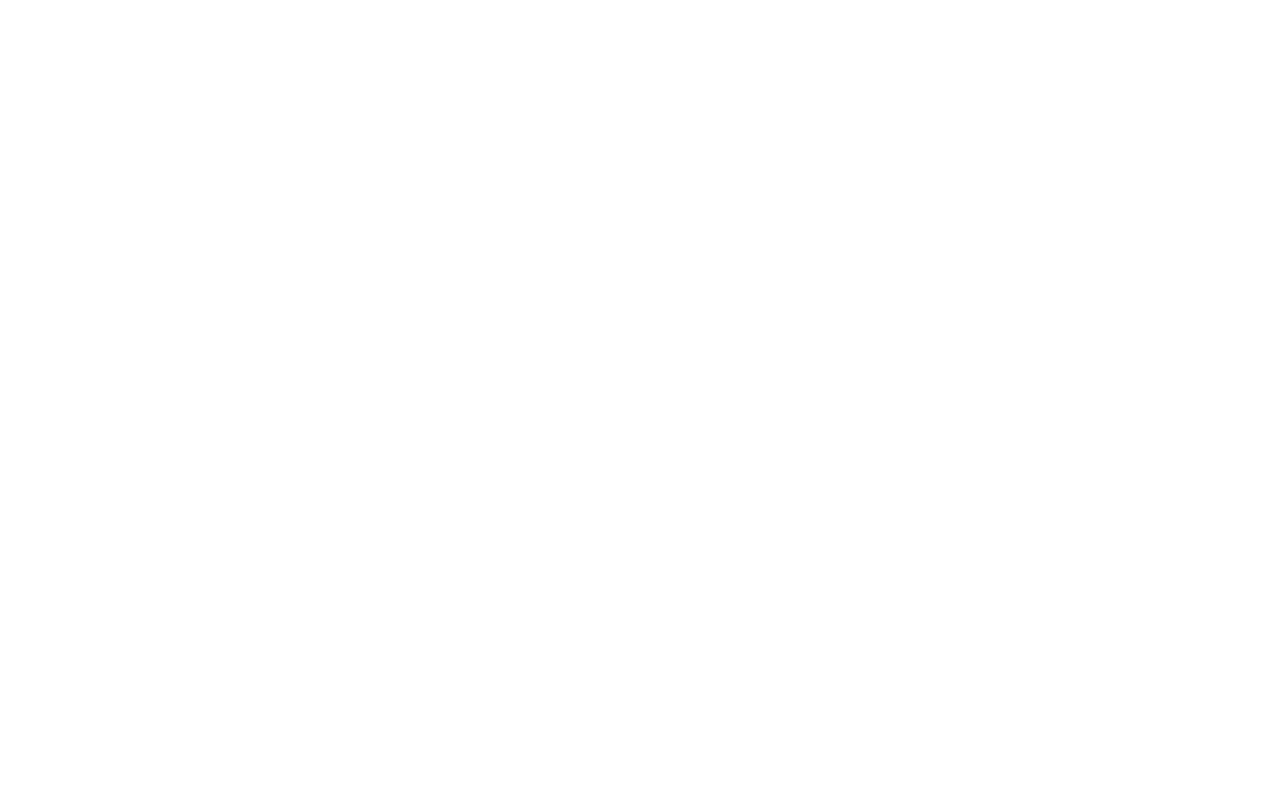
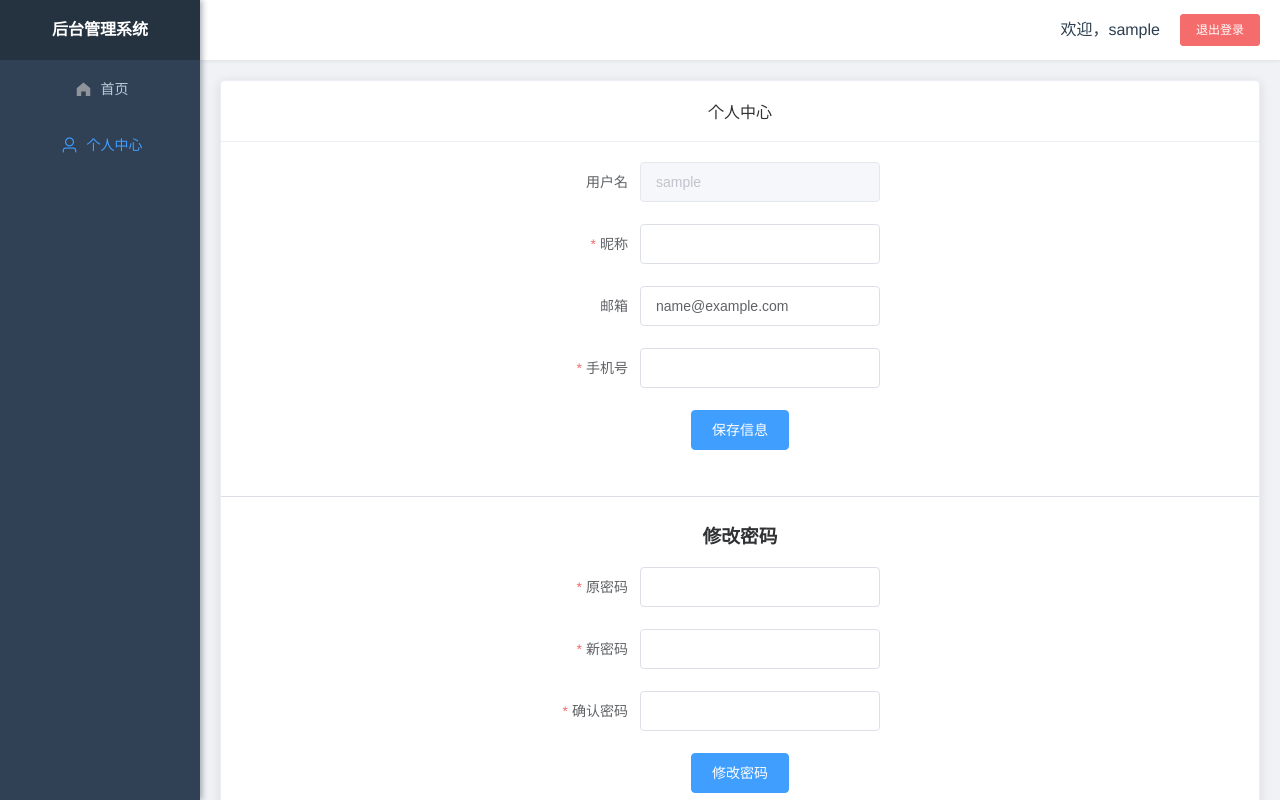
Before and after one commit to SpicaBinary/spica-admin-web, a Vue app: page /profile in a window 1280 px wide. Built offline with nearby package versions, Linux system fonts and the light colour scheme; sample sign-in values are in the browser's storage.

Commit message:
feat: 新增个人中心页面并完善用户、订单接口

```diff
--- a/src/api/order.js
+++ b/src/api/order.js
@@ -6,6 +6,7 @@
     url: "/order/page",
     method: "get",
     params,
+    showLoading: false,
   });
 }
 
--- a/src/components/Layout.vue
+++ b/src/components/Layout.vue
@@ -29,6 +29,11 @@
         <el-menu-item index="/order" v-permission="'order:menu'">
           <i class="el-icon-s-order"></i>
           <span slot="title">订单管理</span>
+        </el-menu-item>
+
+        <el-menu-item index="/profile">
+          <i class="el-icon-user"></i>
+          <span slot="title">个人中心</span>
         </el-menu-item>
       </el-menu>
     </el-aside>
--- a/src/main.js
+++ b/src/main.js
@@ -8,6 +8,8 @@
 import ElementUI from "element-ui";
 // 引入 Element UI 的样式
 import "element-ui/lib/theme-chalk/index.css";
+// Element UI 的样式之后可以再次引入自定义样式，对默认的Element UI 的样式覆盖
+//import xxxx.css
 // 引入自定义权限指令
 import setupPermissionDirective from "@/directives/permission";
 
--- a/src/views/Dashboard.vue
+++ b/src/views/Dashboard.vue
@@ -46,11 +46,11 @@
 
 <style scoped>
 .dashboard {
-  padding: 20px;
+  /* padding: 20px; */
 }
 
 .welcome-card {
-  width: 500px;
-  margin: 50px auto;
+  /* width: 500px;
+  margin: 50px auto; */
 }
 </style>
--- a/src/views/OrderManagement.vue
+++ b/src/views/OrderManagement.vue
@@ -307,10 +307,10 @@
 
 <style scoped>
 .order-management {
-  padding: 20px;
+  /* padding: 20px; */
 }
 
 .search-form {
-  margin-bottom: 20px;
+  /* margin-bottom: 20px; */
 }
 </style>
--- /dev/null
+++ b/src/views/Profile.vue
@@ -0,0 +1,236 @@
+<template>
+  <div class="profile">
+    <el-card>
+      <div slot="header">
+        <span>个人中心</span>
+      </div>
+
+      <el-form
+        :model="profileForm"
+        :rules="profileRules"
+        ref="profileForm"
+        label-width="100px"
+      >
+        <el-form-item label="用户名">
+          <el-input v-model="profileForm.username" disabled></el-input>
+        </el-form-item>
+
+        <el-form-item label="昵称" prop="nickname">
+          <el-input v-model="profileForm.nickname"></el-input>
+        </el-form-item>
+
+        <el-form-item label="邮箱" prop="email">
+          <el-input v-model="profileForm.email"></el-input>
+        </el-form-item>
+
+        <el-form-item label="手机号" prop="phone">
+          <el-input v-model="profileForm.phone"></el-input>
+        </el-form-item>
+
+        <el-form-item>
+          <el-button
+            type="primary"
+            @click="updateProfile"
+            :loading="loading.profile"
+            >保存信息
+          </el-button>
+        </el-form-item>
+      </el-form>
+
+      <el-divider style="width: 100%"></el-divider>
+
+      <h3>修改密码</h3>
+      <el-form
+        :model="passwordForm"
+        :rules="passwordRules"
+        ref="passwordForm"
+        label-width="100px"
+      >
+        <el-form-item label="原密码" prop="oldPassword">
+          <el-input
+            type="password"
+            v-model="passwordForm.oldPassword"
+          ></el-input>
+        </el-form-item>
+
+        <el-form-item label="新密码" prop="newPassword">
+          <el-input
+            type="password"
+            v-model="passwordForm.newPassword"
+          ></el-input>
+        </el-form-item>
+
+        <el-form-item label="确认密码" prop="confirmPassword">
+          <el-input
+            type="password"
+            v-model="passwordForm.confirmPassword"
+          ></el-input>
+        </el-form-item>
+
+        <el-form-item>
+          <el-button
+            class="my-button"
+            type="primary"
+            @click="changePassword"
+            :loading="loading.password"
+            >修改密码
+          </el-button>
+        </el-form-item>
+      </el-form>
+    </el-card>
+  </div>
+</template>
+
+<script>
+import { getUserInfo, updateCurrentUser, updatePassword } from "@/api/user";
+
+export default {
+  name: "Profile",
+  data() {
+    return {
+      profileForm: {
+        username: "",
+        nickname: "",
+        email: "",
+        phone: "",
+      },
+      profileRules: {
+        nickname: [{ required: true, message: "请输入昵称", trigger: "blur" }],
+        email: [
+          { type: "email", message: "请输入正确的邮箱地址", trigger: "blur" },
+        ],
+        phone: [{ required: true, message: "请输入手机号", trigger: "blur" }],
+      },
+      passwordForm: {
+        oldPassword: "",
+        newPassword: "",
+        confirmPassword: "",
+      },
+      passwordRules: {
+        oldPassword: [
+          { required: true, message: "请输入原密码", trigger: "blur" },
+        ],
+        newPassword: [
+          { required: true, message: "请输入新密码", trigger: "blur" },
+          { min: 6, message: "密码长度不能少于6位", trigger: "blur" },
+        ],
+        confirmPassword: [
+          { required: true, message: "请确认新密码", trigger: "blur" },
+          { validator: this.validateConfirmPassword, trigger: "blur" },
+        ],
+      },
+      loading: {
+        profile: false,
+        password: false,
+      },
+    };
+  },
+  created() {
+    this.loadProfile();
+  },
+  methods: {
+    validateConfirmPassword(rule, value, callback) {
+      if (value !== this.passwordForm.newPassword) {
+        callback(new Error("两次输入的密码不一致"));
+      } else {
+        callback();
+      }
+    },
+
+    loadProfile() {
+      // 从 store 获取用户信息
+      const userInfo = this.$store.getters.userInfo;
+      if (userInfo) {
+        this.profileForm = {
+          username: userInfo.username,
+          nickname: userInfo.nickname || "",
+          email: userInfo.email || "",
+          phone: userInfo.phone || "",
+        };
+      }
+    },
+
+    async updateProfile() {
+      this.$refs.profileForm.validate(async (valid) => {
+        if (valid) {
+          this.loading.profile = true;
+          try {
+            // 调用API更新用户信息
+            await updateCurrentUser(this.profileForm);
+            this.$message.success("个人信息更新成功");
+            const userInfo = await getUserInfo();
+            // 更新 Vuex 中的用户信息
+            this.$store.commit("setUserInfo", userInfo.data);
+          } catch (error) {
+            this.$message.error("更新失败: " + (error.message || "未知错误"));
+          } finally {
+            this.loading.profile = false;
+          }
+        }
+      });
+    },
+
+    async changePassword() {
+      this.$refs.passwordForm.validate(async (valid) => {
+        if (valid) {
+          this.loading.password = true;
+          try {
+            // 调用API修改密码
+            await updatePassword({
+              oldPassword: this.passwordForm.oldPassword,
+              newPassword: this.passwordForm.newPassword,
+            });
+            this.$message.success("密码修改成功");
+            // 重置表单
+            this.$refs.passwordForm.resetFields();
+          } catch (error) {
+            this.$message.error("修改失败: " + (error.message || "未知错误"));
+          } finally {
+            this.loading.password = false;
+          }
+        }
+      });
+    },
+  },
+};
+</script>
+
+<style scoped>
+.profile {
+  /* padding: 20px; */
+}
+
+.el-card {
+  display: flex;
+  flex-direction: column;
+  justify-content: center;
+  align-items: center;
+}
+
+.el-form {
+  display: flex;
+  flex-direction: column;
+  justify-content: center;
+  align-items: center;
+}
+
+::v-deep(.el-card__header) {
+  width: 100%;
+}
+
+::v-deep(.el-card__body) {
+  width: 100%;
+
+  .el-input {
+    width: 240px;
+  }
+  .el-form-item {
+    width: 400px;
+  }
+}
+
+::v-deep(.el-form-item__content) {
+  margin-left: 0px;
+  width: 200px;
+}
+</style>
--- a/src/views/UserManagement.vue
+++ b/src/views/UserManagement.vue
@@ -39,6 +39,7 @@
           prop="createTime"
           label="创建时间"
           width="180"
+          :formatter="formatDateTime"
         ></el-table-column>
         <el-table-column label="操作" width="200">
           <template slot-scope="scope">
@@ -54,6 +55,7 @@
               size="mini"
               type="danger"
               @click="deleteUser(scope.row)"
+              :disabled="scope.row.username === 'admin'"
             >
               删除
             </el-button>
@@ -103,7 +105,7 @@
 </template>
 
 <script>
-import { getUserList } from "@/api/user";
+import { createUser, deleteUser, getUserList, updateUser } from "@/api/user";
 
 export default {
   name: "UserManagement",
@@ -138,7 +140,20 @@
         email: [
           { type: "email", message: "请输入正确的邮箱地址", trigger: "blur" },
         ],
-        password: [{ required: true, message: "请输入密码", trigger: "blur" }],
+        password: [
+          {
+            required: true,
+            message: "请输入密码",
+            trigger: "blur",
+            validator: (rule, value, callback) => {
+              if (!this.isEdit && !value) {
+                callback(new Error("请输入密码"));
+              } else {
+                callback();
+              }
+            },
+          },
+        ],
       },
     };
   },
@@ -154,7 +169,7 @@
         const params = {
           current: this.pagination.currentPage,
           size: this.pagination.pageSize,
-          username: this.searchForm.username,
+          username: this.searchForm.username || undefined, // 如果为空字符串则不传递该参数
         };
 
         const response = await getUserList(params);
@@ -213,17 +228,34 @@
       this.dialogTitle = "编辑用户";
       this.isEdit = true;
       this.userForm = { ...user };
+      // 清空密码字段，编辑时不需要输入密码
+      this.userForm.password = "";
       this.dialogVisible = true;
     },
 
     // 保存用户
     saveUser() {
-      this.$refs.userForm.validate((valid) => {
+      this.$refs.userForm.validate(async (valid) => {
         if (valid) {
-          // 这里应该调用API保存用户
-          this.$message.success(this.isEdit ? "用户更新成功" : "用户创建成功");
-          this.dialogVisible = false;
-          this.fetchUserList();
+          try {
+            if (this.isEdit) {
+              // 更新用户
+              await updateUser(this.userForm.id, this.userForm);
+              this.$message.success("用户更新成功");
+            } else {
+              // 创建用户
+              await createUser(this.userForm);
+              this.$message.success("用户创建成功");
+            }
+            this.dialogVisible = false;
+            this.fetchUserList();
+          } catch (error) {
+            this.$message.error(
+              (this.isEdit ? "更新" : "创建") +
+                "用户失败: " +
+                (error.message || "")
+            );
+          }
         }
       });
     },
@@ -235,14 +267,31 @@
         cancelButtonText: "取消",
         type: "warning",
       })
-        .then(() => {
-          // 这里应该调用API删除用户
-          this.$message.success("删除成功");
-          this.fetchUserList();
+        .then(async () => {
+          try {
+            await deleteUser(user.id);
+            this.$message.success("删除成功");
+            this.fetchUserList();
+          } catch (error) {
+            this.$message.error("删除失败: " + (error.message || ""));
+          }
         })
         .catch(() => {
           // 取消删除
         });
+    },
+    // 格式化日期时间
+    formatDateTime(row, column, cellValue) {
+      if (!cellValue) return "";
+      // 假设后端返回的是标准时间格式
+      const date = new Date(cellValue);
+      const year = date.getFullYear();
+      const month = String(date.getMonth() + 1).padStart(2, "0");
+      const day = String(date.getDate()).padStart(2, "0");
+      const hours = String(date.getHours()).padStart(2, "0");
+      const minutes = String(date.getMinutes()).padStart(2, "0");
+      const seconds = String(date.getSeconds()).padStart(2, "0");
+      return `${year}-${month}-${day} ${hours}:${minutes}:${seconds}`;
     },
   },
 };
@@ -250,10 +299,10 @@
 
 <style scoped>
 .user-management {
-  padding: 20px;
+  /* padding: 20px; */
 }
 
 .search-form {
-  margin-bottom: 20px;
+  /* margin-bottom: 20px; */
 }
 </style>
```
Also changed, not shown: src/api/user.js (+55 -1 lines), src/router/index.js (+7 -0 lines).
